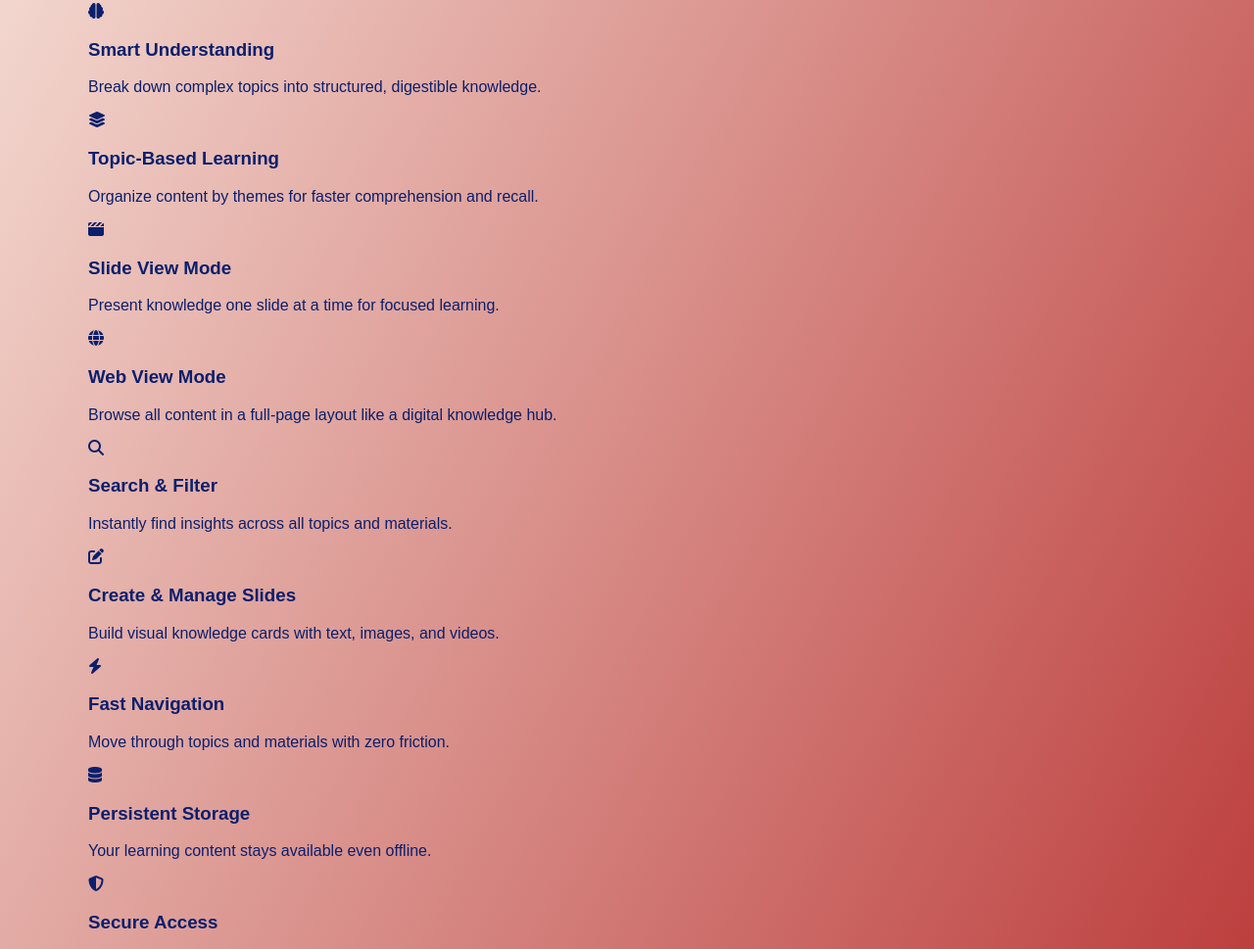
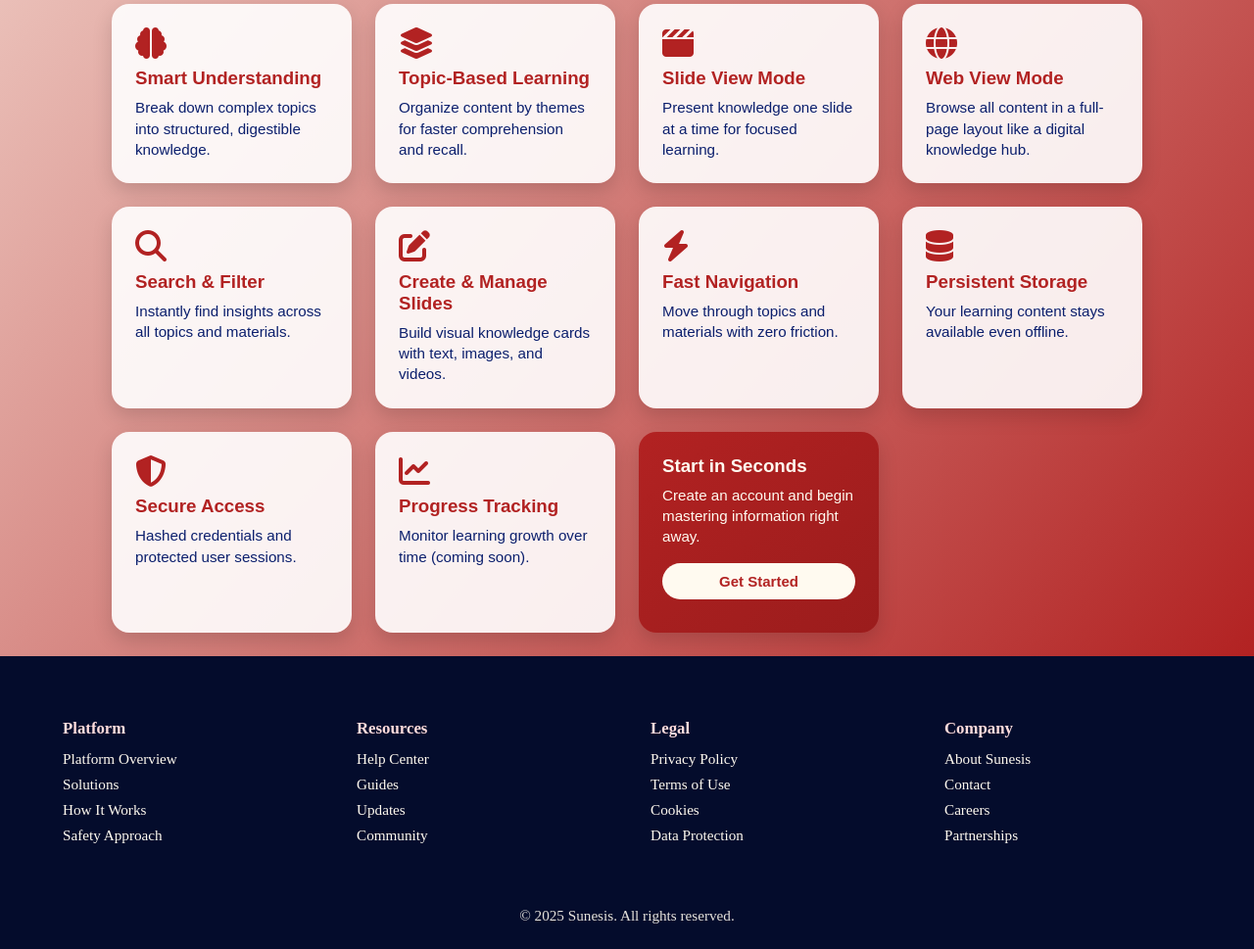
Before and after one commit to Cyprianchux/sunesis, a plain HTML site: page index.html in a window 1280 px wide. Shown: the part 805-1774 px from the top of the page at 98% size. Drawn offline with Linux system fonts and the light colour scheme.

Commit message:
Styled the features section and updated the footer

```diff
--- a/index.css
+++ b/index.css
@@ -1,9 +1,15 @@
-/* ---------- BASE RESET ---------- */
+
 * {
   box-sizing: border-box;
+  margin: 0;
 }
 
-body {
+html {
+  scroll-behavior: smooth;
+}
+
+
+.body-container {
   font-family: Arial, sans-serif;
   background: linear-gradient(to bottom right, floralwhite, firebrick);
   min-height: 100vh;
@@ -91,6 +97,10 @@ button {
   transition: 0.25s;
 }
 
+button{
+  margin-bottom: 10px;
+}
+
 input {
   background: floralwhite;
   color: firebrick;
@@ -149,13 +159,6 @@ input:focus {
   text-decoration: underline;
 }
 
-footer {
-  margin-top: auto;
-  padding: 1rem 0;
-  font-size: 0.95rem;
-  color: #0b1f6d;
-}
-
 @media (max-width: 720px) {
   .heading-div {
     flex-direction: column;
@@ -179,3 +182,135 @@ footer {
     margin-top: -11rem;
   }
 }
+
+.features {
+  width: 100%;
+  max-width: 1100px;
+  display: grid;
+  grid-template-columns: repeat(auto-fit, minmax(220px, 1fr));
+  gap: 1.5rem;
+  padding: 1.5rem;
+  margin-top: 1rem;
+}
+
+.feature-box {
+  background: rgba(255,255,255,0.9);
+  border-radius: 18px;
+  padding: 1.5rem;
+  box-shadow: 0 8px 20px rgba(0,0,0,0.15);
+  transition: 0.3s ease;
+  cursor: pointer;
+}
+
+.feature-box:hover {
+  transform: translateY(-6px);
+  box-shadow: 0 12px 28px rgba(0,0,0,0.25);
+}
+
+.feature-box h3 {
+  color: firebrick;
+  margin-bottom: 0.5rem;
+}
+
+.feature-box p {
+  color: #0b1f6d;
+  font-size: 0.95rem;
+  line-height: 1.4;
+}
+
+.feature-box.highlight {
+  background: linear-gradient(to bottom right, firebrick, #9b1c1c);
+  color: floralwhite;
+}
+
+.feature-box.highlight h3,
+.feature-box.highlight p {
+  color: floralwhite;
+}
+
+.feature-icon {
+  font-size: 2rem;
+  color: firebrick;
+  margin-bottom: 0.6rem;
+}
+
+.feature-box.highlight .feature-icon {
+  color: floralwhite;
+}
+
+.cta-btn {
+  margin-top: 1rem;
+  background: floralwhite;
+  color: firebrick;
+  font-weight: bold;
+  border-radius: 22px;
+  padding: 10px 14px;
+  cursor: pointer;
+}
+
+.cta-btn:hover {
+  background: #ffecec;
+}
+
+footer {
+  background: #040c2c;
+  margin-top: auto;
+  padding: 2rem 0;
+  font-size: 1rem;
+  color: floralwhite;
+  text-align: center;
+}
+
+.footer-grid {
+  display: grid;
+  grid-template-columns: repeat(auto-fit, minmax(160px, 1fr));
+  gap: 3rem;
+  padding: 2rem 4rem;
+  text-align: left;
+}
+
+.footer-col h4 {
+  margin-bottom: 0.8rem;
+  color: #ffdcdc;
+  font-size: 1.05rem;
+}
+
+.footer-col a {
+  display: block;
+  margin-bottom: 0.5rem;
+  color: floralwhite;
+  text-decoration: none;
+  font-size: 0.95rem;
+  transition: 0.2s;
+}
+
+.footer-col a:hover {
+  color: #ffb3b3;
+  transform: translateX(4px);
+}
+
+.footer-copy {
+  margin-top: 1.5rem;
+  font-size: 0.95rem;
+  opacity: 0.9;
+}
+
+@media (max-width: 720px) {
+  .features {
+    padding-top: 0;
+  }
+
+  .footer-grid {
+    padding: 2rem;
+    gap: 2rem;
+  }
+}
+
+.feature-box:hover .feature-icon {
+  transform: scale(1.15);
+  transition: 0.25s ease;
+}
+#auth-section:target {
+  box-shadow: 0 0 0 4px rgba(178,34,34,0.4);
+  transition: 0.4s;
+}
```
